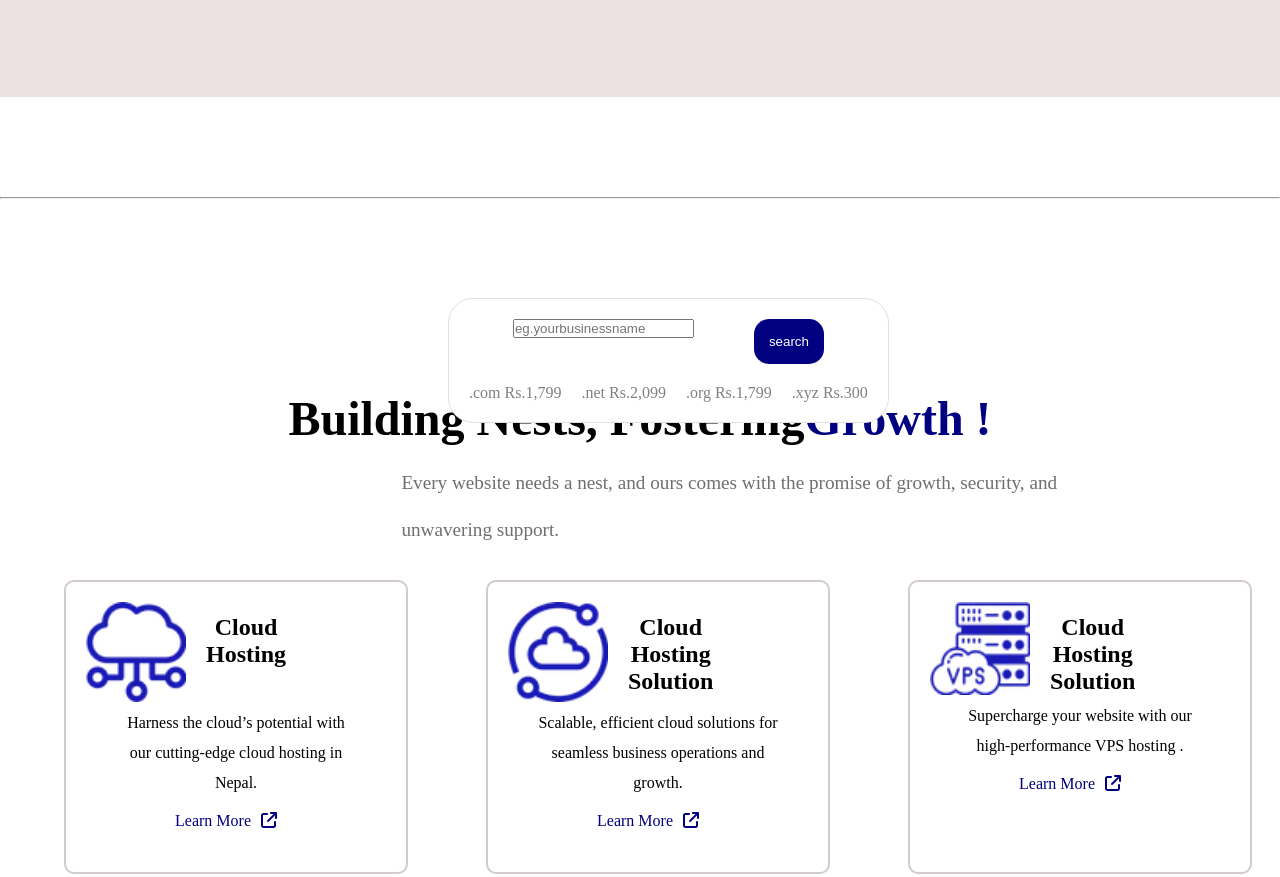
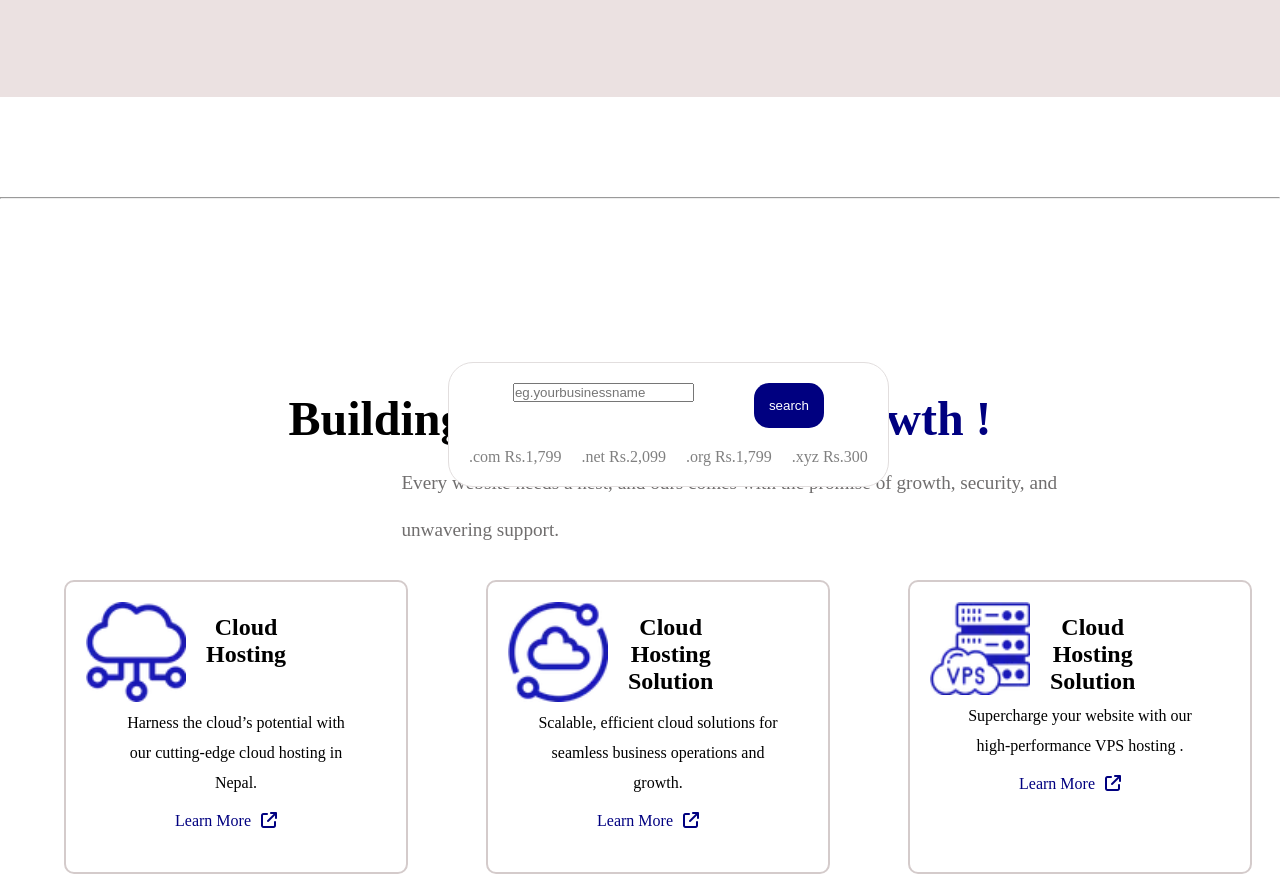
Before and after one commit to diyabista/Nestnepal, a plain HTML site: page Nestnepal/index.html in a window 1280 px wide. Shown: the part 870-1747 px from the top of the page. Drawn offline with Linux system fonts and the light colour scheme.

Commit message:
Update style.css

```diff
--- a/Nestnepal/CSS/style.css
+++ b/Nestnepal/CSS/style.css
@@ -191,7 +191,7 @@ margin-left: 80px;
 .mid{
     position: absolute;
     left: 35%;
-    top: 146%;
+    top: 154%;
     padding: 20px;
     border: 1px solid rgb(226, 222, 222);
     border-radius: 25px;
```
